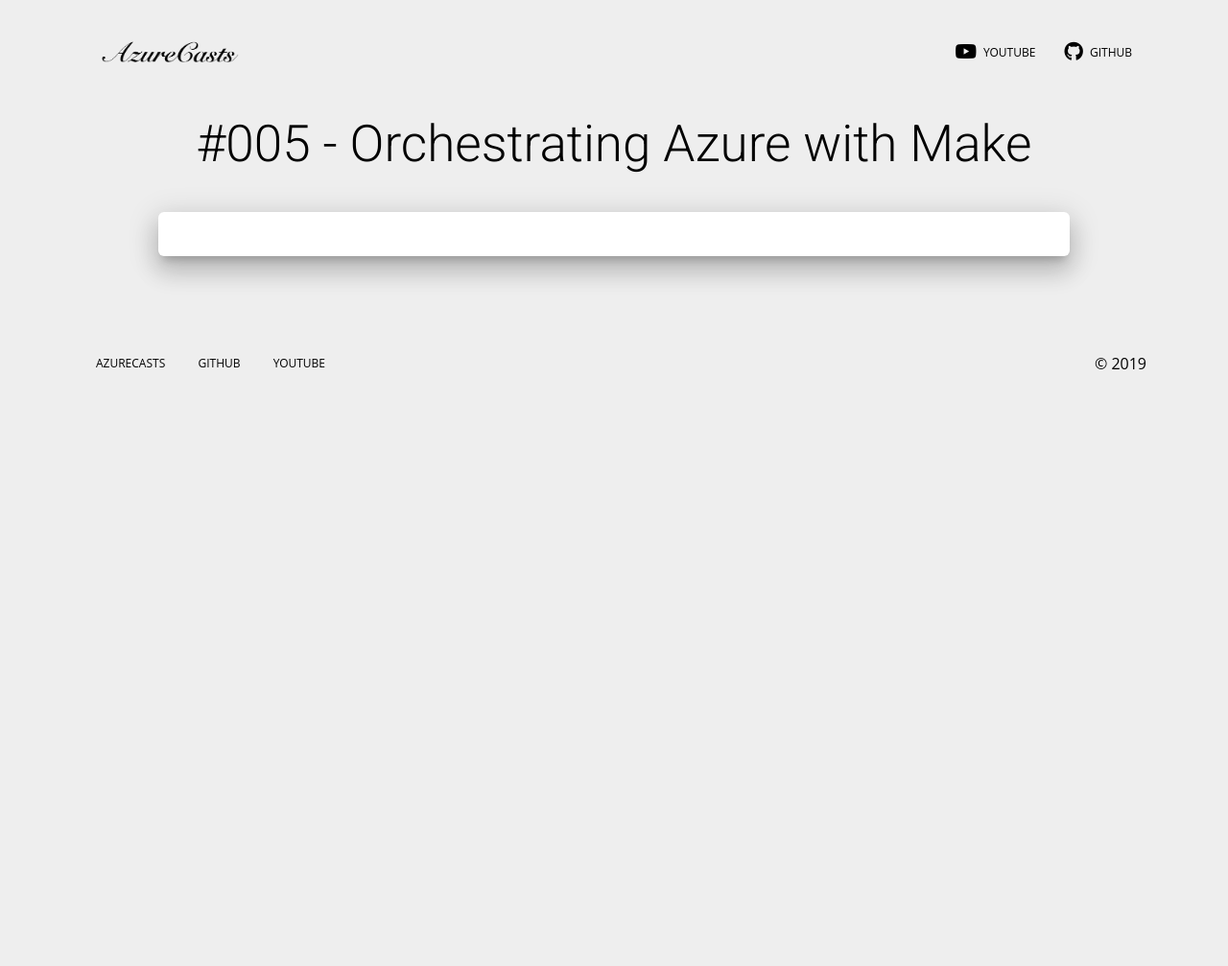
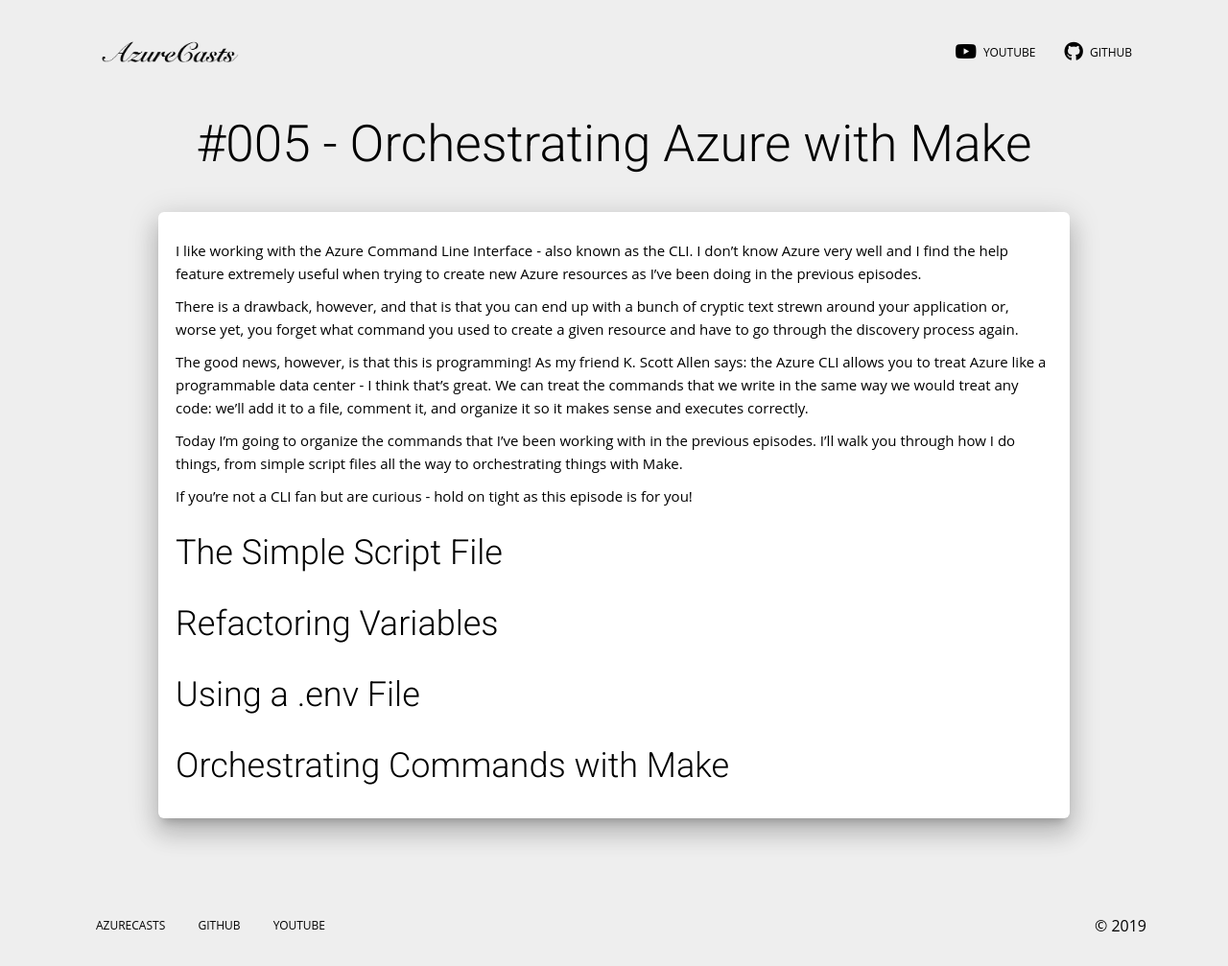
Before and after one commit to azurecasts/azurecasts.com, a Jekyll site: the page built from _transcripts/005-orchestration-make.md, in a window 1280 px wide and 1007 px high. Shown: the whole window at 96% size. Built offline with Jekyll 4.4.1, drawn with Linux system fonts in a browser that asks for light colours; nearby versions of some CDN libraries.

Commit message:
Tweaked lead

```diff
--- a/_transcripts/005-orchestration-make.md
+++ b/_transcripts/005-orchestration-make.md
@@ -3,3 +3,21 @@
 number: "005"
 layout: transcript
 ---
+
+I like working with the Azure Command Line Interface - also known as the CLI. I don’t know Azure very well and I find the help feature extremely useful when trying to create new Azure resources as I’ve been doing in the previous episodes.
+
+There is a drawback, however, and that is that you can end up with a bunch of cryptic text strewn around your application or, worse yet, you forget what command you used to create a given resource and have to go through the discovery process again.
+
+The good news, however, is that this is programming! As my friend K. Scott Allen says: the Azure CLI allows you to treat Azure like a programmable data center - I think that’s great. We can treat the commands that we write in the same way we would treat any code: we'll add it to a file, comment it, and organize it so it makes sense and executes correctly.
+
+Today I'm going to organize the commands that I’ve been working with in the previous episodes. I’ll walk you through how I do things, from simple script files all the way to orchestrating things with Make.
+
+If you’re not a CLI fan but are curious - hold on tight as this episode is for you!
+
+## The Simple Script File
+
+## Refactoring Variables
+
+## Using a .env File
+
+## Orchestrating Commands with Make
--- a/index.html
+++ b/index.html
@@ -12,7 +12,7 @@
             <img class="img-fluid" src="/assets/img/logo.png" alt="AzureCasts">
           </p>
           <p class="lead text-center" style="line-height: 1.6">
-            AzureCasts are 10-20 minute videos that solve a single problem. We keep things at a brisk pace and as real as we can.
+            10-20 minute videos that solve a single problem. We keep things at a brisk pace and as real as we can.
           </p>
           <p class="text-center">Have some suggestions for us? <a href="https://github.com/azurecasts/azurecasts.com/issues">Let us know</a> by creating an issue in our repo.</p>
         </div>
```
